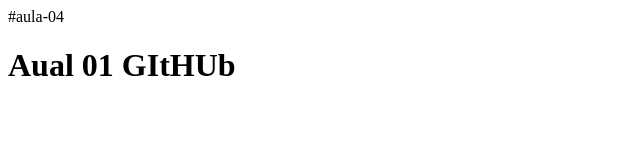
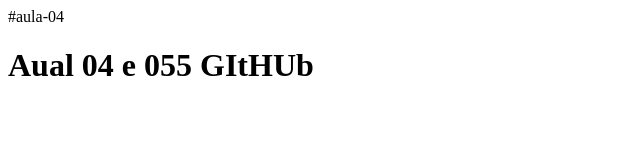
Before and after one commit to H3NRY-U3TA/aual04-dw, a plain HTML site: page index.html in a window 1280 px wide. Shown: the whole page, without its empty margins (0-640 px from the left). Drawn offline with Linux system fonts and the light colour scheme.

Commit message:
[fix] correção titulo
[fix] correção na pagina do html

```diff
--- a/index.html
+++ b/index.html
@@ -7,6 +7,6 @@
     <title>Document</title>
 </head>
 <body>
-    <h1>Aual 01 GItHUb</h1>
+    <h1>Aual 04 e 055 GItHUb</h1>
 </body>
 </html>
```
